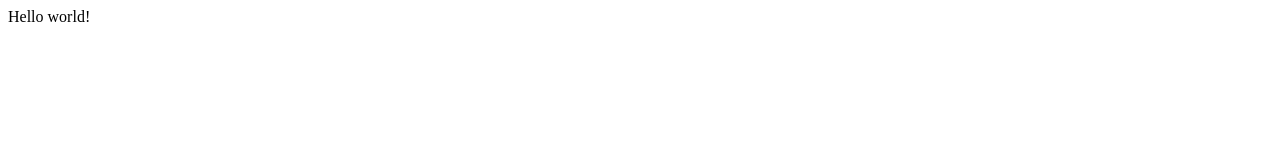
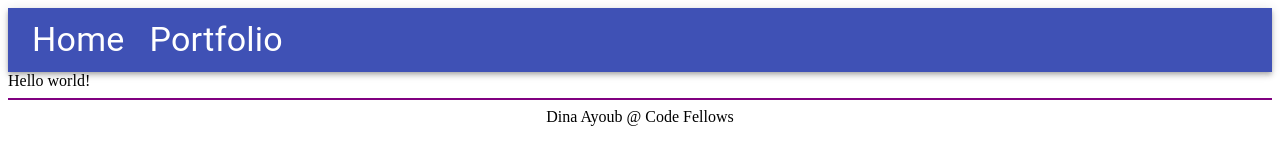
Before and after one commit to dinaayoub/gatsby-starter-hello-world, a Gatsby site: page / in a window 1280 px wide. Built offline with nearby package versions, Linux system fonts and the light colour scheme; Gatsby itself is replaced by a stand-in of ours.

Commit message:
added header and footer

```diff
--- a/gatsby-config.js
+++ b/gatsby-config.js
@@ -6,5 +6,8 @@
 
 module.exports = {
   /* Your site config here */
-  plugins: [],
+  plugins: [
+    `gatsby-plugin-sass`,
+    `gatsby-plugin-material-ui`
+  ],
 }
--- a/package.json
+++ b/package.json
@@ -14,9 +14,13 @@
     "test": "echo \"Write tests! -> https://gatsby.dev/unit-testing\" && exit 1"
   },
   "dependencies": {
+    "@material-ui/core": "^4.11.3",
     "gatsby": "^2.26.1",
+    "gatsby-plugin-material-ui": "^2.1.10",
+    "gatsby-plugin-sass": "^3.2.0",
     "react": "^16.12.0",
-    "react-dom": "^16.12.0"
+    "react-dom": "^16.12.0",
+    "sass": "^1.32.6"
   },
   "devDependencies": {
     "prettier": "2.2.1"
--- /dev/null
+++ b/src/components/footer.js
@@ -0,0 +1,10 @@
+import React from "react"
+import './footer.scss';
+
+function Footer(props) {
+
+  return <footer><hr />
+  Dina Ayoub @ Code Fellows
+  </footer>
+}
+export default Footer;
--- /dev/null
+++ b/src/components/footer.scss
@@ -0,0 +1,6 @@
+hr{
+  border: 1px solid purple;
+}
+footer{
+  text-align: center;
+}
--- /dev/null
+++ b/src/components/header.js
@@ -0,0 +1,20 @@
+import React from "react"
+import './header.scss';
+import AppBar from '@material-ui/core/AppBar';
+import Toolbar from '@material-ui/core/Toolbar';
+import Typography from '@material-ui/core/Typography';
+import Link from '@material-ui/core/Link'
+function Header(props) {
+  return <header>
+    <AppBar position="static" className="navbar">
+      <div className="navbar">
+        <Toolbar>
+          <Typography variant="h4"><Link color="inherit" >Home</Link></Typography>
+          <Typography variant="h4"><Link color="inherit">Portfolio</Link></Typography>
+
+        </Toolbar>
+      </div>
+    </AppBar>
+  </header>
+}
+export default Header;
--- /dev/null
+++ b/src/components/header.scss
@@ -0,0 +1,7 @@
+h1{
+  color: purple;
+  text-align: center;
+}
+a{
+  padding-right: 25px;
+}
--- a/src/pages/index.js
+++ b/src/pages/index.js
@@ -1,5 +1,11 @@
-import React from "react"
+import React from "react";
+import Footer from '../components/footer';
+import Header from "../components/header";
 
 export default function Home() {
-  return <div>Hello world!</div>
+  return <div>
+    <Header />
+    Hello world!
+    <Footer />
+  </div>
 }
```
Also changed, not shown: README.md, src/pages/projects.js (added), 1 other file.
